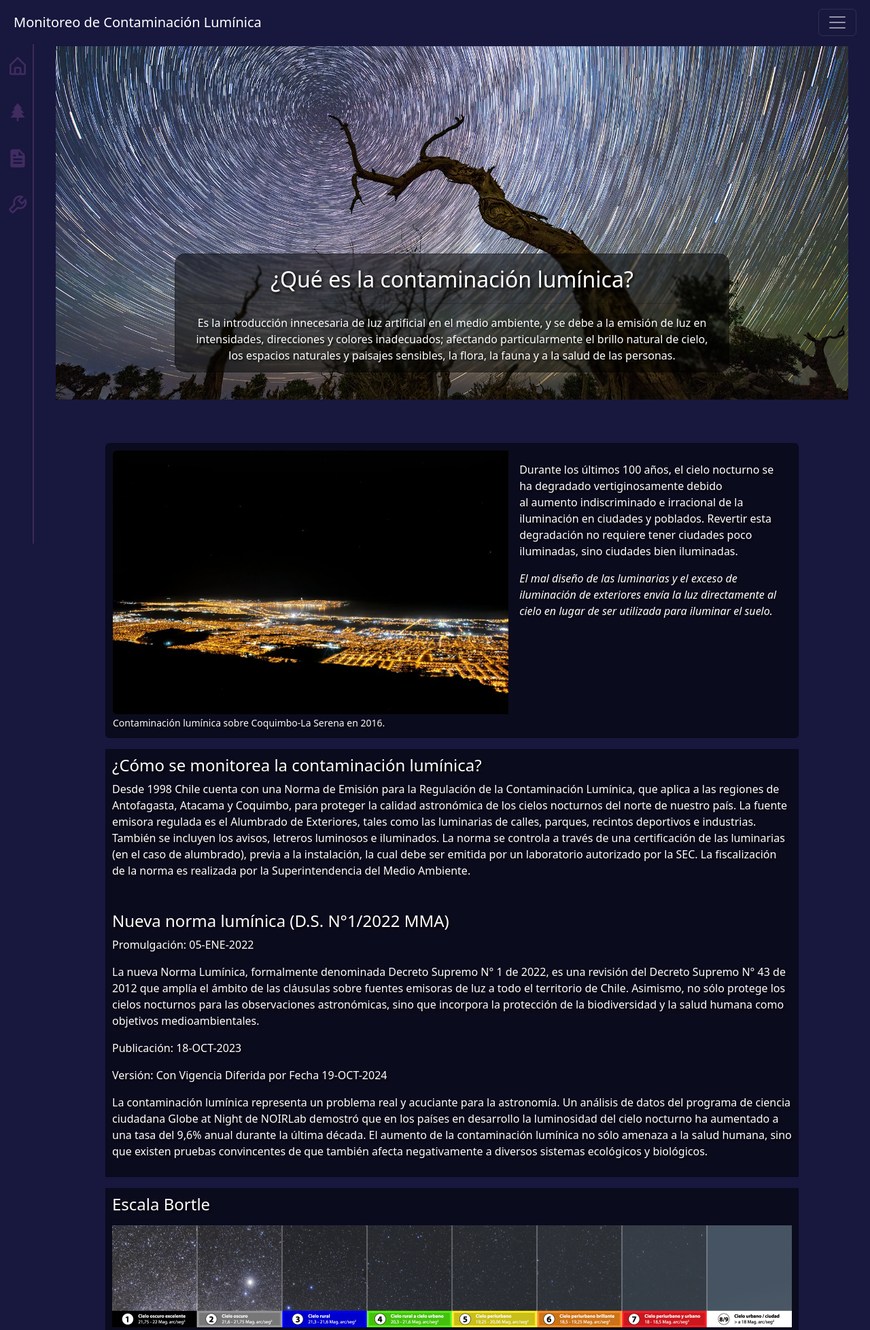
After one commit to guacho175/sistema_contaminacionLuminica, a Django app: page / in a window 1280 px wide. The commit adds this page. Shown: the top 1957 px of the page at 68% size. Run offline with Django 5.2, Linux system fonts and the light colour scheme; some libraries are stand-ins or nearby versions.

Commit message:
Se añadio pagina de inicio

```diff
--- a/historialMediciones/urls.py
+++ b/historialMediciones/urls.py
@@ -4,6 +4,7 @@ from . import views as v
 
 urlpatterns = [
     path('admin/', admin.site.urls),
+    path('', v.inicio, name=''),
     path('catalogo_mediciones/<int:codigo>/<str:mes>/', v.catalogo_mediciones, name='catalogo_mediciones'),
     path('historial/<int:codigo>/', v.historial, name='historial'),
     path('areas/', v.areas_protegidas, name='areas'),
--- a/historialMediciones/views.py
+++ b/historialMediciones/views.py
@@ -36,3 +36,6 @@ def areas_protegidas(request):
         'areas': areas,
     }
     return render(request, 'historialMediciones/areas_protegidas.html', data)
+
+def inicio(request):
+    return render(request, 'historialMediciones/inicio.html')
--- a/mysite/urls.py
+++ b/mysite/urls.py
@@ -4,4 +4,5 @@ from django.urls import path, include
 urlpatterns = [
     path('admin/', admin.site.urls),
     path('mediciones/', include('historialMediciones.urls')),
+    path('', include('historialMediciones.urls')),
 ]
--- a/templates/historialMediciones/base.html
+++ b/templates/historialMediciones/base.html
@@ -50,6 +50,14 @@
         .titulo{
             text-shadow: 2px 2px 4px #000000; /* Contorno negro */
         }
+        .contenido{
+            max-width: 1020px;
+            color: #ffffff;
+            text-shadow: 2px 2px 4px #000000;
+            background-color: rgba(0, 0, 0, 0.518);
+            padding: 10px; backdrop-filter: blur(1px);
+        }
+
     </style>
 </head>
 
@@ -104,7 +112,7 @@
 
         {% block aside %}
         <div class="sidebar">
-            <a href="{% url 'areas' %}"><i class='bx bx-home-alt'></i></a>
+            <a href="{% url '' %}"><i class='bx bx-home-alt'></i></a>
             <a href="{% url 'areas' %}"><i class='bx bxs-tree'></i></a>
             <a href="#"><i class='bx bxs-file'></i></a>
             <a href="#"><i class='bx bx-wrench'></i></a>
--- a/templates/historialMediciones/historial.html
+++ b/templates/historialMediciones/historial.html
@@ -5,11 +5,11 @@
 <div class="row d-flex justify-content-center">
     <h1 class="text-center">{{ area.nombre }} - Historial de Mediciones</h1>
     {% for mes, datos in mediciones_mensuales.items %}
-    <div class="card col-4 m-2 mt-3">
+    <div class="card col-5 m-2 mt-3">
       <h5 class="card-header"><strong>{{ mes|capfirst }}</strong></h5>
       <div class="card-body">
         <h5 class="card-title">Valor última medición registrada: {{ datos.ultimo_valor_medicion }}</h5>
-        <a href="{% url 'catalogo_mediciones' codigo=codigo mes=mes %}" class="btn btn-primary">Ver historial</a>
+        <a href="{% url 'catalogo_mediciones' codigo=codigo mes=mes %}" class="btn btn-dark mt-5">Ver historial</a>
       </div>
       <div class="card-footer">
         <small class="text-body-secondary">Última actualización realizada el {{ datos.ultima_fecha_medicion }}</small>
--- /dev/null
+++ b/templates/historialMediciones/inicio.html
@@ -0,0 +1,162 @@
+{% extends 'historialMediciones/base.html' %}
+{% load static %}
+
+{% block contenido %}
+<div class="row d-flex justify-content-center">
+
+    <div id="carouselExampleCaptions" class="carousel slide mb-3">
+    <div class="carousel-inner">
+        <div class="carousel-item active">
+            <img src="{% static 'images/AncientTree.jpg' %}" class="d-block w-100 " style="height: 520px; object-fit: cover;" alt="...">
+            <div class="carousel-caption d-none d-md-block">
+                <div class="card" style="color: #ffffff; text-shadow: 2px 2px 4px #000000; background-color: rgba(0, 0, 0, 0.518); padding: 10px; backdrop-filter: blur(1px); border-radius: 15px; max-height: 175px;">
+                    <div class="card-header">
+                        <h2 class="text-center">¿Qué es la contaminación lumínica?</h2>
+                    </div>
+                    <div class="card-body">
+                      <blockquote class=" mb-0">
+                        <p>Es la introducción innecesaria de luz artificial en el medio ambiente, y se debe a la emisión de luz en intensidades, direcciones y colores inadecuados; afectando particularmente el brillo natural de cielo, los espacios naturales y paisajes sensibles, la flora, la fauna y a la salud de las personas.</p>
+                      </blockquote>
+                    </div>
+                  </div>
+            </div>
+        </div>
+    </div>
+</div>
+
+<div class="card mb-3 mt-5 contenido">
+    <div class="row g-0">
+        <div class="col-md-7">
+            <img src="{% static 'images/nocheluces.jpg' %}" class="img-fluid rounded-start" alt="...">
+            <p class="card-text"><small class="text-light">Contaminación lumínica sobre Coquimbo-La Serena en
+                    2016.</small></p>
+        </div>
+        <div class="col-md-5">
+            <div class="card-body">
+                <p class="card-text">Durante los últimos 100 años, el cielo nocturno se ha degradado vertiginosamente
+                    debido al aumento indiscriminado e irracional de la iluminación en ciudades y poblados. Revertir
+                    esta degradación no requiere tener ciudades poco iluminadas, sino ciudades bien iluminadas.</p>
+                <p class="fst-italic">El mal diseño de las luminarias y el exceso de iluminación de exteriores envía la
+                    luz directamente al cielo en lugar de ser utilizada para iluminar el suelo.</p>
+            </div>
+        </div>
+    </div>
+</div>
+
+<div class="contenido mb-3">
+    <h4> ¿Cómo se monitorea la contaminación lumínica?</h4>
+    <p>Desde 1998 Chile cuenta con una Norma de Emisión para la Regulación de la Contaminación Lumínica, que aplica a
+        las regiones de Antofagasta, Atacama y Coquimbo, para proteger la calidad astronómica de los cielos nocturnos
+        del norte de nuestro país.
+
+        La fuente emisora regulada es el Alumbrado de Exteriores, tales como las luminarias de calles, parques, recintos
+        deportivos e industrias. También se incluyen los avisos, letreros luminosos e iluminados.
+
+        La norma se controla a través de una certificación de las luminarias (en el caso de alumbrado), previa a la
+        instalación, la cual debe ser emitida por un laboratorio autorizado por la SEC. La fiscalización de la norma es
+        realizada por la Superintendencia del Medio Ambiente.
+    </p>
+
+    <h4 class="mt-5">Nueva norma lumínica (D.S. N°1/2022 MMA)</h4>
+    <p>Promulgación: 05-ENE-2022</p>
+    <p>
+        La nueva Norma Lumínica, formalmente denominada Decreto Supremo N° 1 de 2022, es una revisión del Decreto Supremo
+        N° 43 de 2012 que amplía el ámbito de las cláusulas sobre fuentes emisoras de luz a todo el territorio de Chile.
+        Asimismo, no sólo protege los cielos nocturnos para las observaciones astronómicas, sino que incorpora la protección
+        de la biodiversidad y la salud humana como objetivos medioambientales.
+    </p>
+    <p> Publicación: 18-OCT-2023</p>
+    <p> Versión: Con Vigencia Diferida por Fecha 19-OCT-2024</p>
+    <p>
+        La contaminación lumínica representa un problema real y acuciante para la astronomía. Un análisis de datos del
+        programa de ciencia ciudadana Globe at Night de NOIRLab demostró que en los países en desarrollo la luminosidad
+        del cielo nocturno ha aumentado a una tasa del 9,6% anual durante la última década. El aumento de la contaminación
+        lumínica no sólo amenaza a la salud humana, sino que existen pruebas convincentes de que también afecta
+        negativamente a diversos sistemas ecológicos y biológicos.
+    </p>
+</div>
+
+
+<div class="contenido">
+    <h4 class="mb-3">Escala Bortle</h4>
+    <img src="{% static 'images/nueva_escala_web.jpg' %}" style="max-width: 1000px;" alt="">
+    <p class="mt-4">
+        La Escala Bortle, nombrada en honor al astrónomo aficionado John E. Bortle, es una herramienta
+        utilizada para medir la calidad del cielo nocturno en términos de observación astronómica. Esta escala, que va
+        del nivel 1 al nivel 9, clasifica los lugares en función de su contaminación lumínica y la visibilidad de
+        objetos celestes:
+    </p>
+    <h6 class="mt-4">1.- Cielo excepcionalmente oscuro, se caracteriza por:</h6 >
+    <p class="ps-5"> Luz zodiacal claramente visible.
+        Júpiter y Venus afectan la adaptación a la oscuridad.
+        Las regiones de la vía láctea en escorpión y sagitario proyectan sombras en el suelo.
+        Muchas constelaciones son irreconocibles por la gran cantidad de estrellas observables.
+        El entorno cercano es prácticamente invisible.
+    </p>
+
+    <h6 class="mt-4">2.- Luz zodiacal brillante cerca del amanecer y anochecer:</h6>
+    <p class="ps-5"> La vía láctea presenta estructuras a simple vista.
+        Se observa vagamente el entorno.
+        Las nubes solo se observan como vacíos en el cielo estrellado.
+        Muchos objetos Messier y cúmulos globulares visibles a ojo desnudo.</p>
+
+    <h6 class="mt-3">3.- Cielo rural, se caracteriza por:</h6>
+    <p class="ps-5">Luz zodiacal claramente visible en primavera y otoño.
+        Algunas evidencias de contaminación lumínica sobre el horizonte.
+        Las nubes pueden observarse brillante cerca del horizonte pero oscuras cerca del cenit.
+        Entorno cercano difícil de distinguir.</p>
+
+    <h6 class="mt-3">4.- Transición de cielo rural a suburbano, se caracteriza por:</h6>
+    <p class="ps-5"> Luz zodiacal aun es observable pero no atraviesa todo el cielo.
+        La vía láctea aún es claramente visible pero se observan menos detalles.
+        Varios focos de contaminación lumínica observables en distintas direcciones sobre el horizonte.</p>
+
+    <h6  class="mt-3">5.- Cielo suburbano, se caracteriza por:</h6>
+    <p class="ps-5"> Luz zodiacal apenas distinguible algunas noches de primavera u otoño.
+        La vía láctea es apenas visible en el horizonte y borrosa cerca del cenit.
+        Hay fuentes de contaminación lumínica prácticamente en todas direcciones.
+        Las nubes se observan más brillantes que el cielo.</p>
+
+    <h6 class="mt-3">6.- Cielo suburbano brillante, se caracteriza por:</h6>
+    <p class="ps-5"> No hay rastros de luz zodiacal.
+        Solo cerca del cenit se observan indicios de la vía láctea.
+        Hasta una actitud de 35° sobre el horizonte el cielo se observa blanco grisáceo.
+        Se pueden distinguir detalles del entorno.</p>
+
+    <h6 class="mt-3">7.- Transición de cielo suburbano a urbano, se caracteriza por:</h6>
+    <p class="ps-5"> Todo el cielo se observa de un tono gris blanquecino.
+        La vía láctea no se observa.
+        Hay fuentes luminosas intensas en todas direcciones.
+        Nubes muy brillantes.</p>
+
+    <h6 class="mt-3">8.- Cielo de ciudad, se caracteriza por:</h6>
+    <p class="ps-5"> El cielo brilla de un color blanco grisáceo o anaranjado.
+        Es posible leer el titular de un periódico.
+        Algunas estrellas de las constelaciones más conocidas no se observan.</p>
+
+    <h6 class="mt-3">9.- Cielo de centro de ciudad, se caracteriza por:</h6>
+    <p class="ps-5">Cielo brillantemente iluminado incluso hacia el cenit.
+        Solo se distinguen las estrellas más brillantes de algunas constelaciones.
+        Otras constelaciones con estrellas más tenues como cáncer y piscis son completamente invisibles.
+        Exceptuando las Pléyades ningún objeto Messier es observable.</p>
+
+
+
+
+
+
+
+
+
+
+
+
+
+
+
+
+</div>
+
+
+</div>
+{% endblock contenido %}
```
Also changed, not shown: static/images/AncientTree.jpg (added), static/images/nocheluces.jpg (added), static/images/nueva_escala_web.jpg (added), static/images/previods43.png (added).
